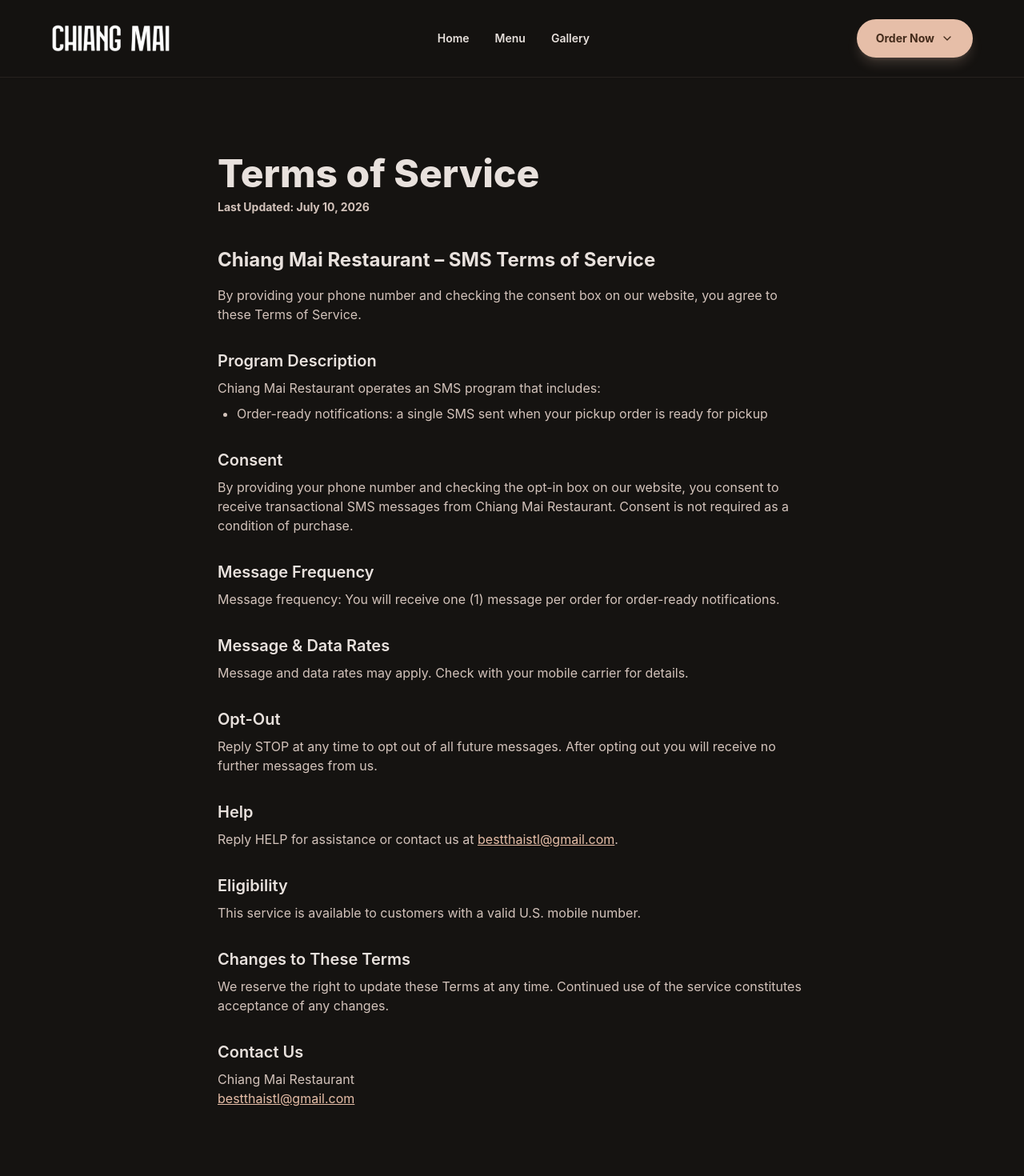
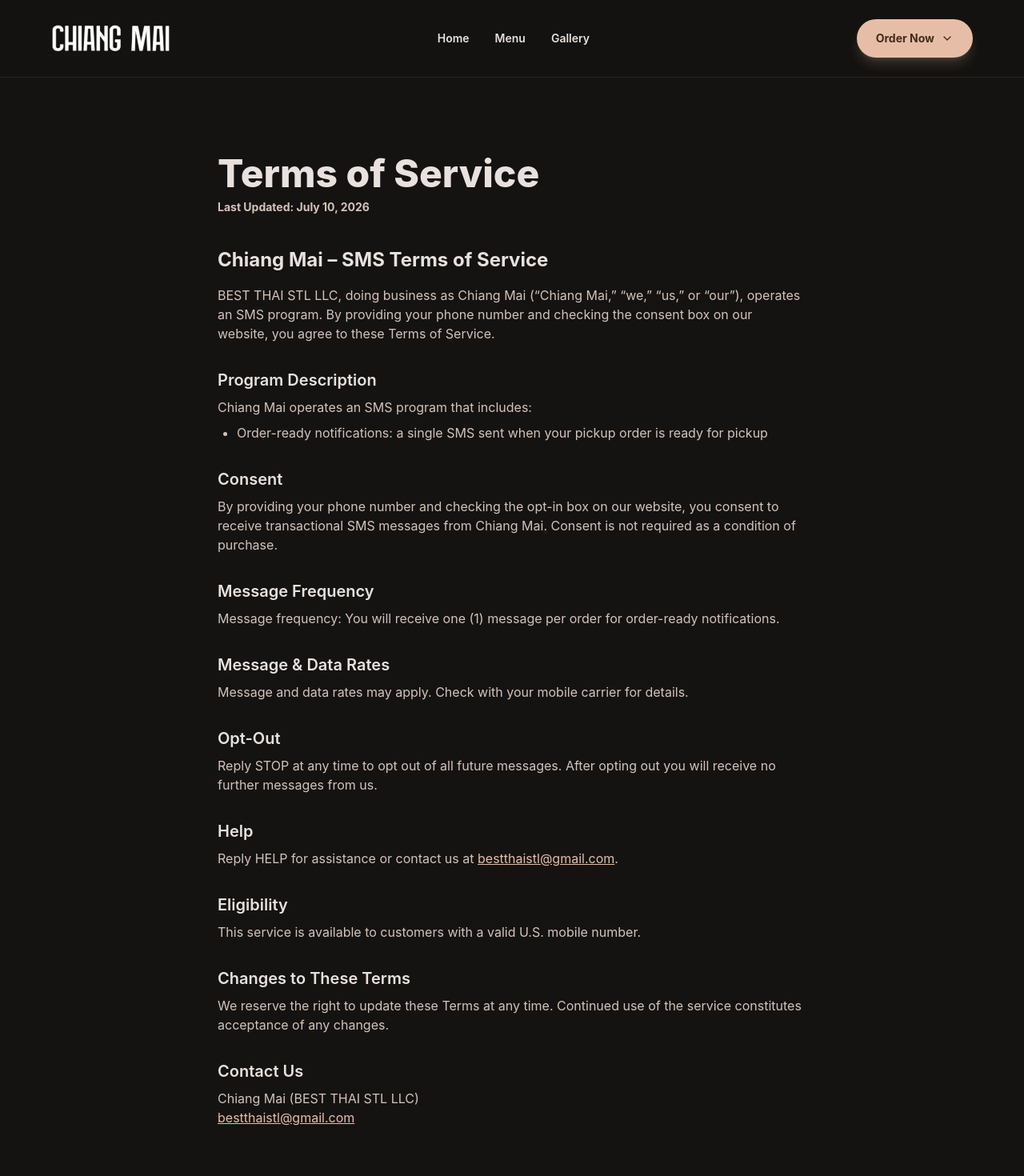
Before and after one commit to Brighter55/chiang-mai-landing-page, a React (Vite) app: page /terms in a window 1280 px wide. Shown: the top 1470 px of the page at 80% size. Built offline with nearby package versions, Linux system fonts and the light colour scheme.

Commit message:
fix: bridge BEST THAI STL LLC legal entity to Chiang Mai DBA

```diff
--- a/src/components/site-footer.tsx
+++ b/src/components/site-footer.tsx
@@ -57,6 +57,9 @@
             </a>
           </div>
         </div>
+        <p className="mt-4 text-center text-xs text-muted-foreground">
+          © 2026 BEST THAI STL LLC. All rights reserved.
+        </p>
       </div>
     </footer>
   )
--- a/src/pages/PrivacyPage.tsx
+++ b/src/pages/PrivacyPage.tsx
@@ -31,9 +31,9 @@
 
         <div className="space-y-8 text-muted-foreground">
           <section>
-            <h2 className="mb-4 text-2xl font-bold text-foreground">Chiang Mai Restaurant – SMS Privacy Policy</h2>
+            <h2 className="mb-4 text-2xl font-bold text-foreground">Chiang Mai – SMS Privacy Policy</h2>
             <p>
-              Chiang Mai Restaurant (&ldquo;we,&rdquo; &ldquo;us,&rdquo; or &ldquo;our&rdquo;) is committed to protecting your privacy.
+              BEST THAI STL LLC, doing business as Chiang Mai (&ldquo;Chiang Mai,&rdquo; &ldquo;we,&rdquo; &ldquo;us,&rdquo; or &ldquo;our&rdquo;), is committed to protecting your privacy.
               This policy describes how we collect and use your information in connection with our SMS program.
             </p>
           </section>
@@ -92,7 +92,7 @@
 
           <section>
             <h3 className="mb-2 text-xl font-semibold text-foreground">Contact Us</h3>
-            <p>Chiang Mai Restaurant</p>
+            <p>Chiang Mai (BEST THAI STL LLC)</p>
             <p>
               <a href="mailto:bestthaistl@gmail.com" className="text-primary underline hover:opacity-80">bestthaistl@gmail.com</a>
             </p>
--- a/src/pages/TermsPage.tsx
+++ b/src/pages/TermsPage.tsx
@@ -31,15 +31,15 @@
 
         <div className="space-y-8 text-muted-foreground">
           <section>
-            <h2 className="mb-4 text-2xl font-bold text-foreground">Chiang Mai Restaurant – SMS Terms of Service</h2>
+            <h2 className="mb-4 text-2xl font-bold text-foreground">Chiang Mai – SMS Terms of Service</h2>
             <p>
-              By providing your phone number and checking the consent box on our website, you agree to these Terms of Service.
+              BEST THAI STL LLC, doing business as Chiang Mai (&ldquo;Chiang Mai,&rdquo; &ldquo;we,&rdquo; &ldquo;us,&rdquo; or &ldquo;our&rdquo;), operates an SMS program. By providing your phone number and checking the consent box on our website, you agree to these Terms of Service.
             </p>
           </section>
 
           <section>
             <h3 className="mb-2 text-xl font-semibold text-foreground">Program Description</h3>
-            <p>Chiang Mai Restaurant operates an SMS program that includes:</p>
+            <p>Chiang Mai operates an SMS program that includes:</p>
             <ul className="ml-6 mt-2 list-disc space-y-1">
               <li>Order-ready notifications: a single SMS sent when your pickup order is ready for pickup</li>
             </ul>
@@ -49,7 +49,7 @@
             <h3 className="mb-2 text-xl font-semibold text-foreground">Consent</h3>
             <p>
               By providing your phone number and checking the opt-in box on our website, you consent to receive
-              transactional SMS messages from Chiang Mai Restaurant. Consent is not required as a
+              transactional SMS messages from Chiang Mai. Consent is not required as a
               condition of purchase.
             </p>
           </section>
@@ -97,7 +97,7 @@
 
           <section>
             <h3 className="mb-2 text-xl font-semibold text-foreground">Contact Us</h3>
-            <p>Chiang Mai Restaurant</p>
+            <p>Chiang Mai (BEST THAI STL LLC)</p>
             <p>
               <a href="mailto:bestthaistl@gmail.com" className="text-primary underline hover:opacity-80">bestthaistl@gmail.com</a>
             </p>
```
